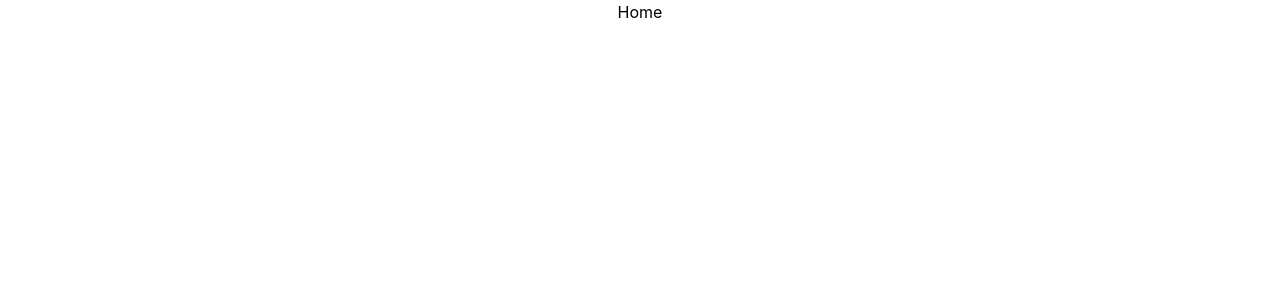
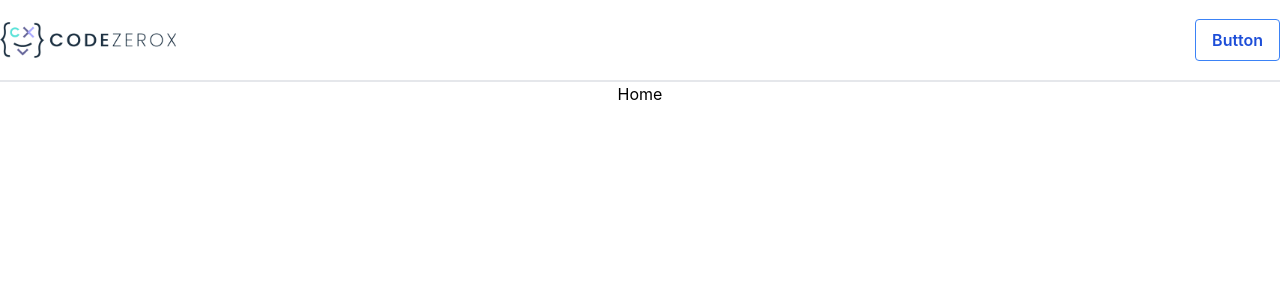
Before and after one commit to abusaidshabib/colabsite, a React (Create React App) app: page / in a window 1280 px wide. Shown: the top 300 px of the page. Built offline with nearby package versions, Linux system fonts and the light colour scheme.

Commit message:
header top done

```diff
--- a/src/Pages/Shared/Header/Header.js
+++ b/src/Pages/Shared/Header/Header.js
@@ -1,9 +1,24 @@
 import React from 'react';
+import logo from '../../../assets/CodeZerox-new-update.png';
 
 const Header = () => {
     return (
         <div>
+            <div className='border-b-2'>
+                <div className='grid grid-cols-2 container mx-auto h-20 items-center'>
+                    <div className='text-right'>
+                        <img className='w-32 md:w-36 lg:w-40 xl:w-44 2xl:w-56' src={logo} alt="" />
+                    </div>
+                    <div className='text-right'>
+                        <button className="bg-transparent hover:bg-blue-500 text-blue-700 font-semibold hover:text-white py-2 px-4 border border-blue-500 hover:border-transparent rounded">
+                            Button
+                        </button>
+                    </div>
+                </div>
+            </div>
+            <div className='w-20'>
 
+            </div>
         </div>
     );
 };
```
Also changed, not shown: src/assets/CodeZerox-icon.png (added), src/assets/CodeZerox-new-update.png (added).
